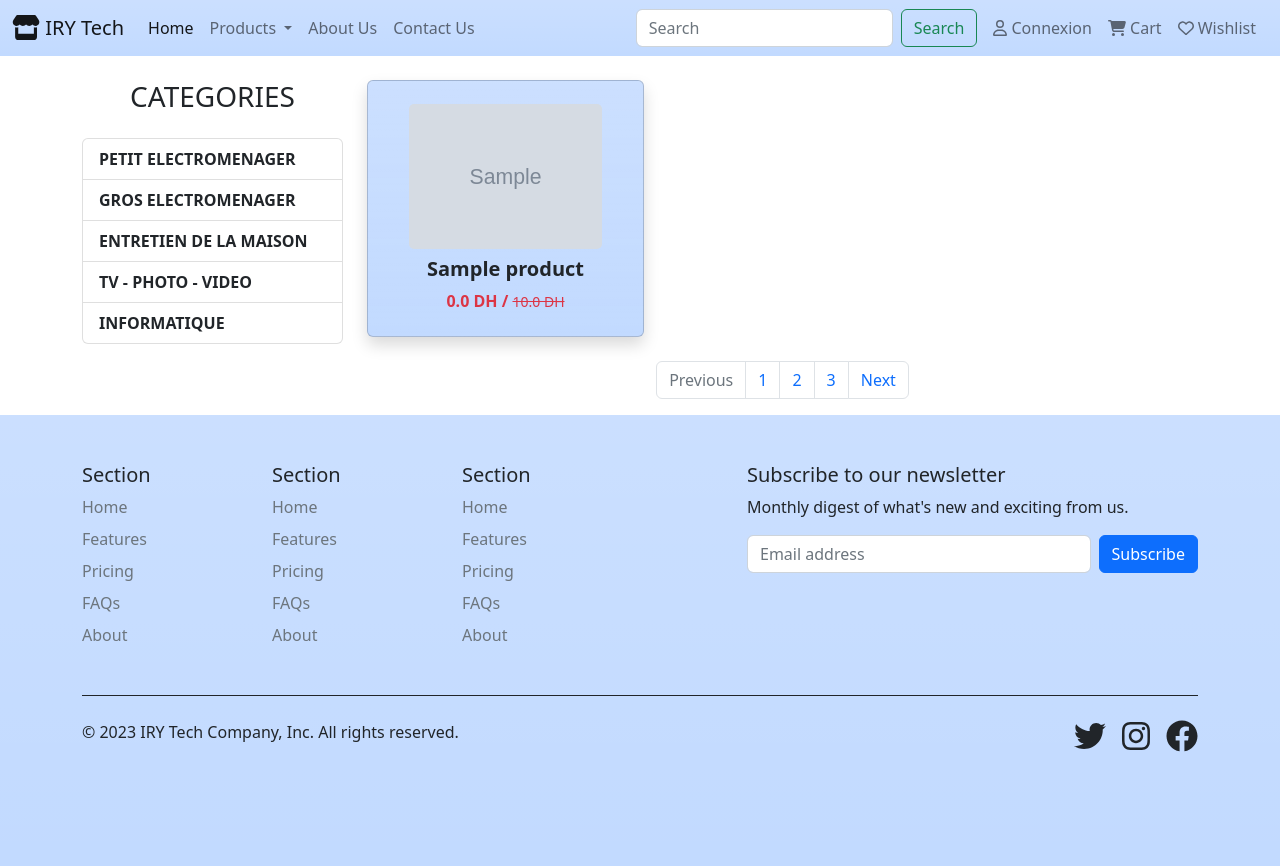
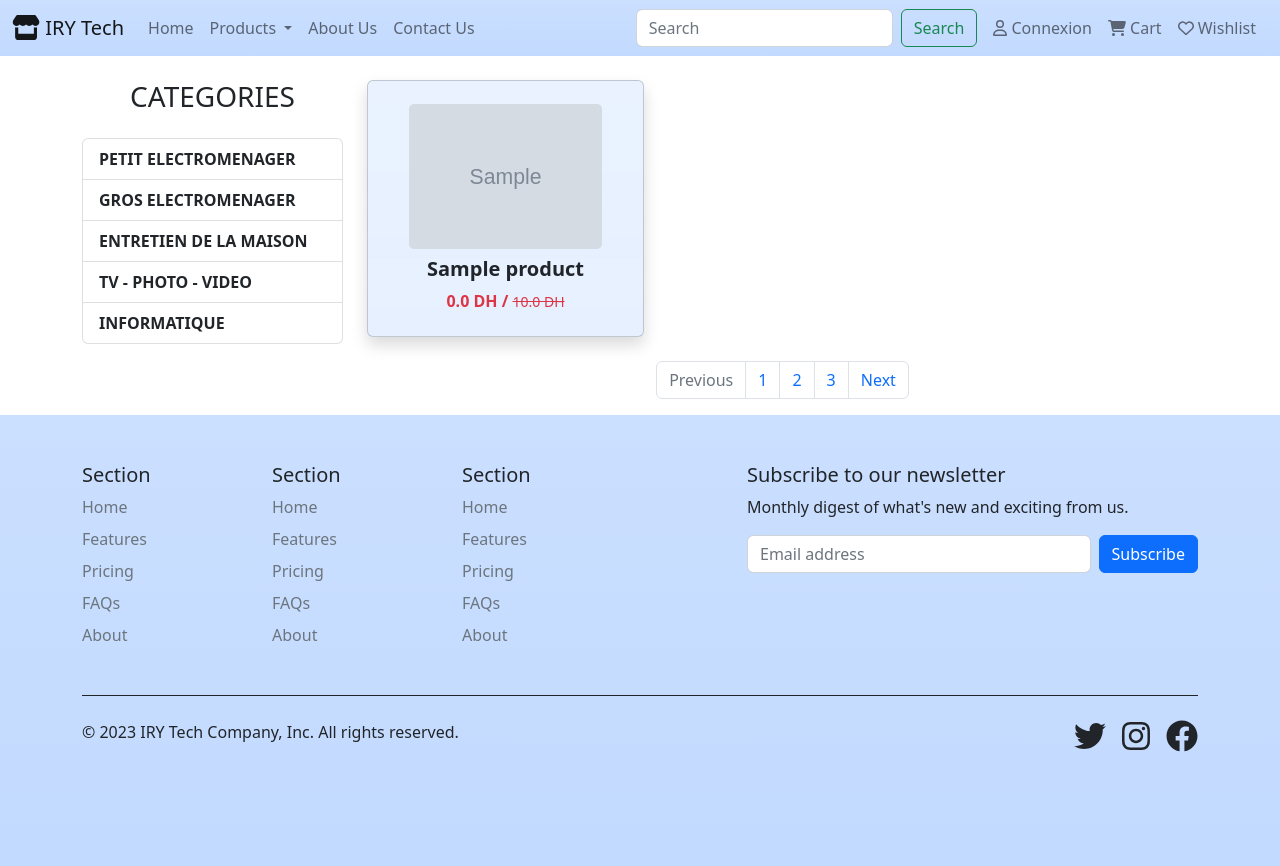
Before and after one commit to elghallali/EShop, a Django app: page /category/PE in a window 1280 px wide. Run offline with Django 4.2, Linux system fonts and the light colour scheme; tables that the repository leaves empty hold one stand-in row (values such as "Sample post"); grey boxes marked "Sample" are stand-in pictures; some libraries are stand-ins or nearby versions.

Commit message:
Update Project

```diff
--- a/core/forms.py
+++ b/core/forms.py
@@ -91,9 +91,9 @@ class PostMessageContactForm(forms.ModelForm):
 
         widgets={
 
-            'name':forms.TextInput(attrs={'placeholder':'Your name', 'aria-label':'Your name','class': 'form-control mt-2 col-lg-6 col-md-6 col-12'}),
+            'name':forms.TextInput(attrs={'placeholder':'Your name', 'aria-label':'Your name','class': 'form-control mt-2'}),
 
-            'email':forms.EmailInput(attrs={'placeholder':'Your email', 'aria-label':'Your email','class': 'form-control mt-2 col-lg-6 col-md-6 col-12'}),
+            'email':forms.EmailInput(attrs={'placeholder':'Your email', 'aria-label':'Your email','class': 'form-control mt-2'}),
 
             'content':forms.Textarea(attrs={'cols':80, 'rows':5, 'class': 'form-control mt-2'}),
 
--- a/core/templates/base.html
+++ b/core/templates/base.html
@@ -27,7 +27,7 @@
                 <div class="collapse navbar-collapse" id="navbarSupportedContent">
                     <ul class="navbar-nav me-auto mb-2 mb-lg-0">
                         <li class="nav-item">
-                            <a class="nav-link active" aria-current="page" href="{% url 'home'%}">Home</a>
+                            <a class="nav-link" aria-current="page" href="{% url 'home'%}">Home</a>
                         </li>
                         <li class="nav-item dropdown">
                             <a class="nav-link dropdown-toggle" href="{% url 'shop'%}" role="button" data-bs-toggle="dropdown"
--- a/core/templates/category.html
+++ b/core/templates/category.html
@@ -23,7 +23,7 @@
                         <p>Ops! not exist products in this category</p>
                     {% endif%}
                     {% for product in products %}
-                    <div class="card col-md-6 col-12 col-lg-4 mb-4 text-center shadow bg-gradient bg-primary bg-opacity-25">
+                    <div class="card col-md-6 col-12 col-lg-4 mb-4 text-center shadow bg-gradient bg-primary bg-opacity-10">
                         <a href="{% url 'product-detail' product.id%}" class="btn">
                             <div class="card-body">
                                 <img class="card-img" src="{{product.product_image.url}}" alt="">
```
